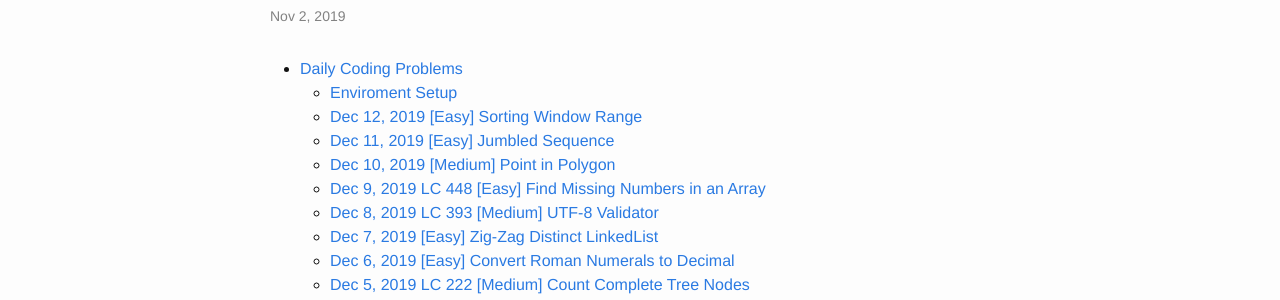
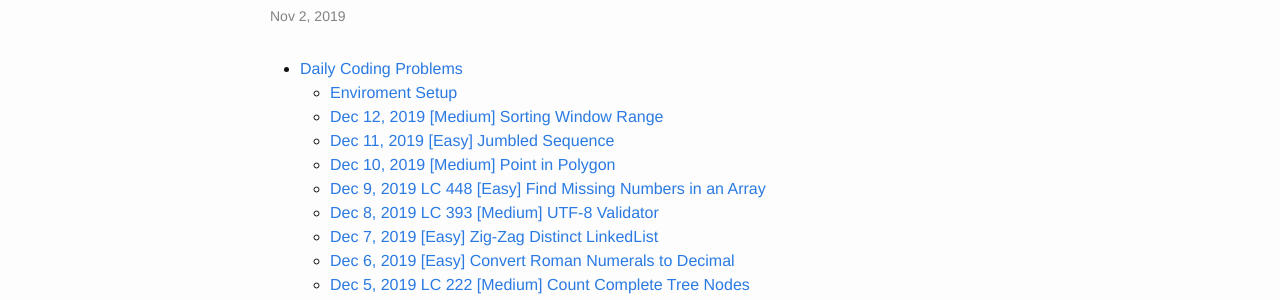
Before and after one commit to trsong/trsong.github.io, a Jekyll site: the page built from _posts/2019-11-01-DailyQuestionsNov.md, in a window 1280 px wide and 1400 px high. Shown: the part 143-443 px from the top of the window. Built offline with Jekyll 4.4.1, drawn with Linux system fonts in a browser that asks for light colours; some of the changed text lies outside the part shown.

Commit message:
Fix the difficulty of question

```diff
--- a/_posts/2019-11-01-DailyQuestionsNov.md
+++ b/_posts/2019-11-01-DailyQuestionsNov.md
@@ -25,7 +25,7 @@ categories: Python/Java
 > **Question:** Given an array of a million integers between zero and a billion, out of order, how can you efficiently sort it?
 -->
 
-### Dec 12, 2019 \[Easy\] Sorting Window Range
+### Dec 12, 2019 \[Medium\] Sorting Window Range
 ---
 > **Question:** Given a list of numbers, find the smallest window to sort such that the whole list will be sorted. If the list is already sorted return (0, 0). You can assume there will be no duplicate numbers.
 
```
